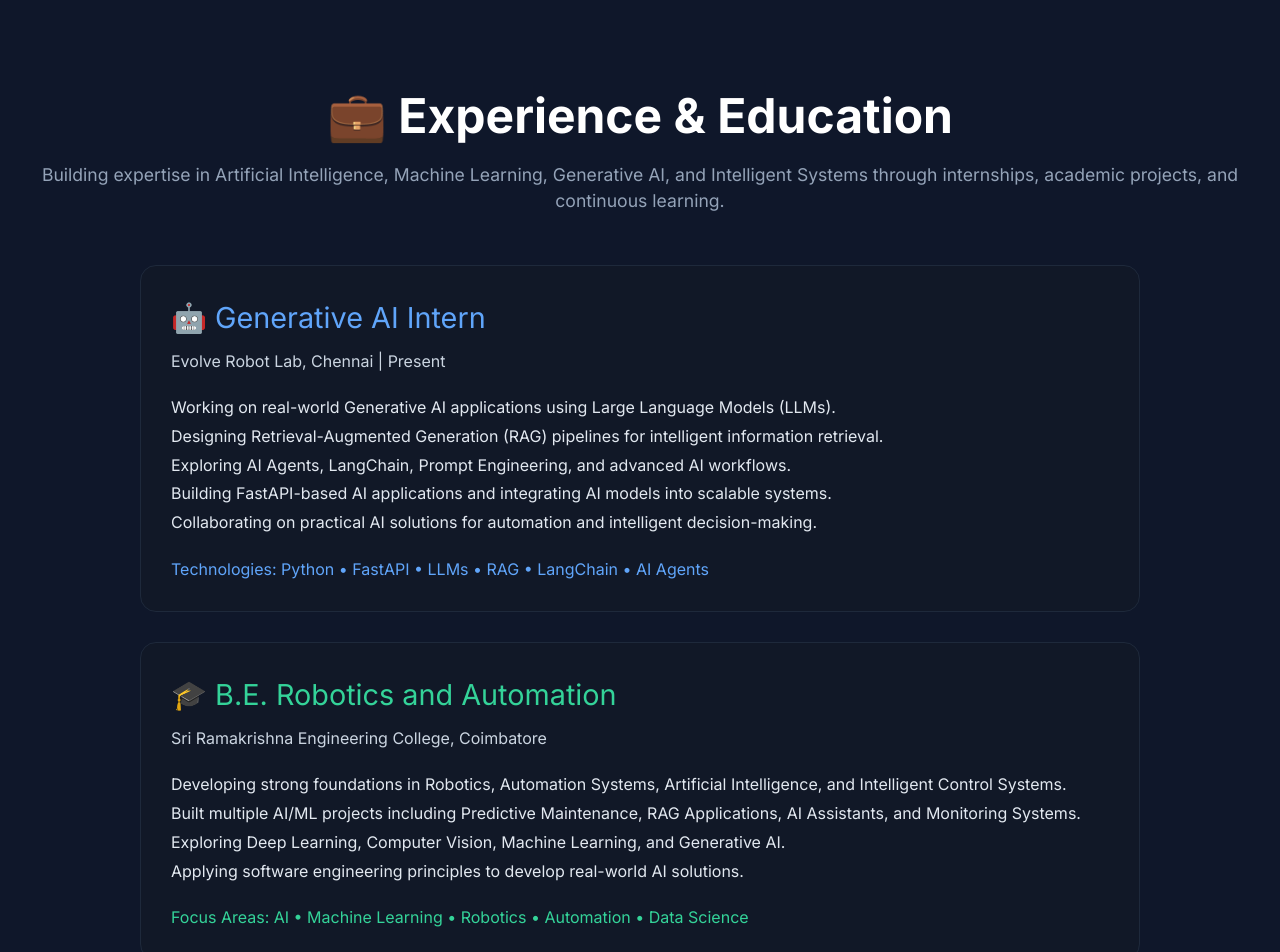
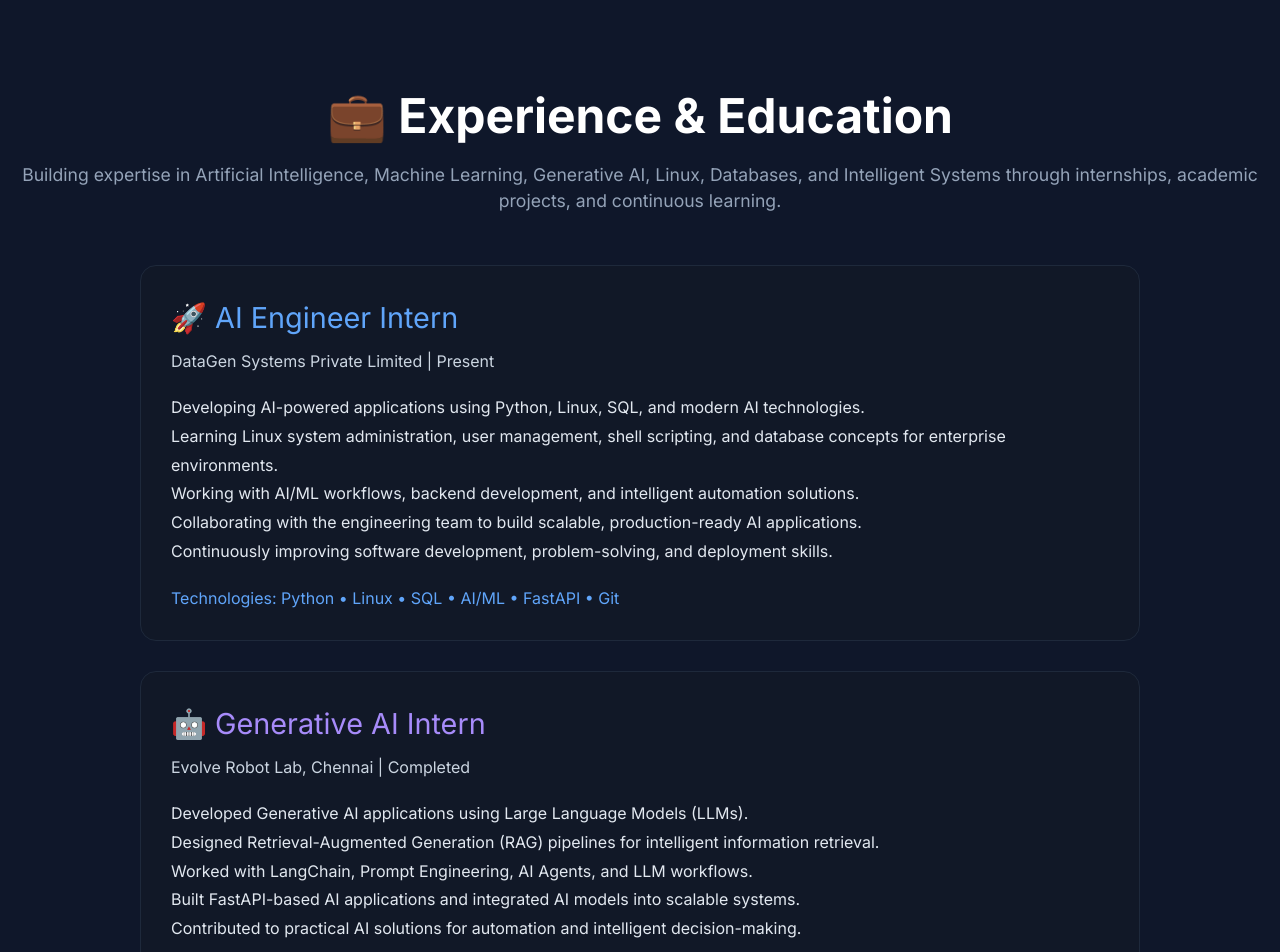
Before and after one commit to AishwariyaAI/AI-Portfolio, a React (Vite) app: page /experience in a window 1280 px wide. Shown: the top 952 px of the page. Built offline with nearby package versions, Linux system fonts and the light colour scheme.

Commit message:
Updated Experience section

```diff
--- a/src/pages/Experience.jsx
+++ b/src/pages/Experience.jsx
@@ -29,8 +29,8 @@ export default function Experience() {
         }}
       >
         Building expertise in Artificial Intelligence, Machine Learning,
-        Generative AI, and Intelligent Systems through internships,
-        academic projects, and continuous learning.
+        Generative AI, Linux, Databases, and Intelligent Systems through
+        internships, academic projects, and continuous learning.
       </p>
 
       <div
@@ -42,7 +42,7 @@ export default function Experience() {
           gap: "30px",
         }}
       >
-        {/* Internship */}
+        {/* Current Internship */}
         <div
           style={{
             background: "#111827",
@@ -58,6 +58,71 @@ export default function Experience() {
               marginBottom: "10px",
             }}
           >
+            🚀 AI Engineer Intern
+          </h3>
+
+          <p
+            style={{
+              color: "#cbd5e1",
+              marginBottom: "20px",
+            }}
+          >
+            DataGen Systems Private Limited | Present
+          </p>
+
+          <ul
+            style={{
+              lineHeight: "1.8",
+              color: "#e2e8f0",
+            }}
+          >
+            <li>
+              Developing AI-powered applications using Python, Linux, SQL, and
+              modern AI technologies.
+            </li>
+
+            <li>
+              Learning Linux system administration, user management, shell
+              scripting, and database concepts for enterprise environments.
+            </li>
+
+            <li>
+              Working with AI/ML workflows, backend development, and intelligent
+              automation solutions.
+            </li>
+
+            <li>
+              Collaborating with the engineering team to build scalable,
+              production-ready AI applications.
+            </li>
+
+            <li>
+              Continuously improving software development, problem-solving, and
+              deployment skills.
+            </li>
+          </ul>
+
+          <div style={{ marginTop: "20px", color: "#60a5fa" }}>
+            Technologies: Python • Linux • SQL • AI/ML • FastAPI • Git
+          </div>
+        </div>
+
+        {/* Previous Internship */}
+        <div
+          style={{
+            background: "#111827",
+            padding: "30px",
+            borderRadius: "16px",
+            border: "1px solid #1e293b",
+          }}
+        >
+          <h3
+            style={{
+              color: "#a78bfa",
+              fontSize: "1.8rem",
+              marginBottom: "10px",
+            }}
+          >
             🤖 Generative AI Intern
           </h3>
 
@@ -67,7 +132,7 @@ export default function Experience() {
               marginBottom: "20px",
             }}
           >
-            Evolve Robot Lab, Chennai | Present
+            Evolve Robot Lab, Chennai | Completed
           </p>
 
           <ul
@@ -77,32 +142,32 @@ export default function Experience() {
             }}
           >
             <li>
-              Working on real-world Generative AI applications using
-              Large Language Models (LLMs).
+              Developed Generative AI applications using Large Language Models
+              (LLMs).
             </li>
 
             <li>
-              Designing Retrieval-Augmented Generation (RAG)
-              pipelines for intelligent information retrieval.
+              Designed Retrieval-Augmented Generation (RAG) pipelines for
+              intelligent information retrieval.
             </li>
 
             <li>
-              Exploring AI Agents, LangChain, Prompt Engineering,
-              and advanced AI workflows.
+              Worked with LangChain, Prompt Engineering, AI Agents, and LLM
+              workflows.
             </li>
 
             <li>
-              Building FastAPI-based AI applications and integrating
-              AI models into scalable systems.
+              Built FastAPI-based AI applications and integrated AI models into
+              scalable systems.
             </li>
 
             <li>
-              Collaborating on practical AI solutions for
-              automation and intelligent decision-making.
+              Contributed to practical AI solutions for automation and
+              intelligent decision-making.
             </li>
           </ul>
 
-          <div style={{ marginTop: "20px", color: "#60a5fa" }}>
+          <div style={{ marginTop: "20px", color: "#a78bfa" }}>
             Technologies: Python • FastAPI • LLMs • RAG • LangChain • AI Agents
           </div>
         </div>
@@ -142,30 +207,29 @@ export default function Experience() {
             }}
           >
             <li>
-              Developing strong foundations in Robotics,
-              Automation Systems, Artificial Intelligence,
-              and Intelligent Control Systems.
+              Building strong foundations in Robotics, Automation Systems,
+              Artificial Intelligence, and Intelligent Control Systems.
             </li>
 
             <li>
-              Built multiple AI/ML projects including
-              Predictive Maintenance, RAG Applications,
-              AI Assistants, and Monitoring Systems.
+              Developed AI/ML projects including Predictive Maintenance, RAG
+              Applications, AI Assistants, CryptoWatch, and DataGenie.
             </li>
 
             <li>
-              Exploring Deep Learning, Computer Vision,
-              Machine Learning, and Generative AI.
+              Exploring Deep Learning, Machine Learning, NLP, Computer Vision,
+              and Generative AI.
             </li>
 
             <li>
-              Applying software engineering principles
-              to develop real-world AI solutions.
+              Applying software engineering principles to develop real-world AI
+              solutions.
             </li>
           </ul>
 
           <div style={{ marginTop: "20px", color: "#34d399" }}>
-            Focus Areas: AI • Machine Learning • Robotics • Automation • Data Science
+            Focus Areas: AI • Machine Learning • Robotics • Automation • Data
+            Science
           </div>
         </div>
       </div>
```
